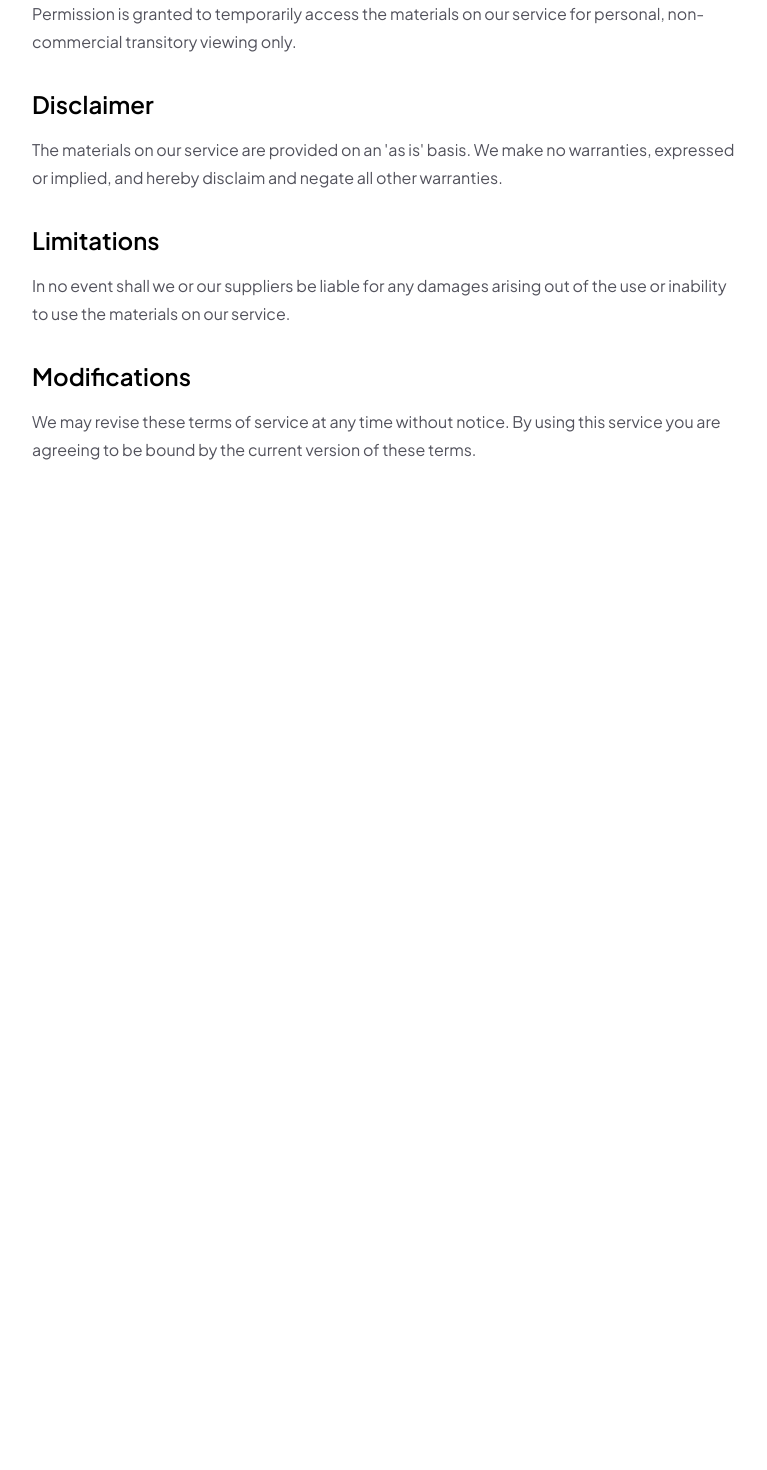
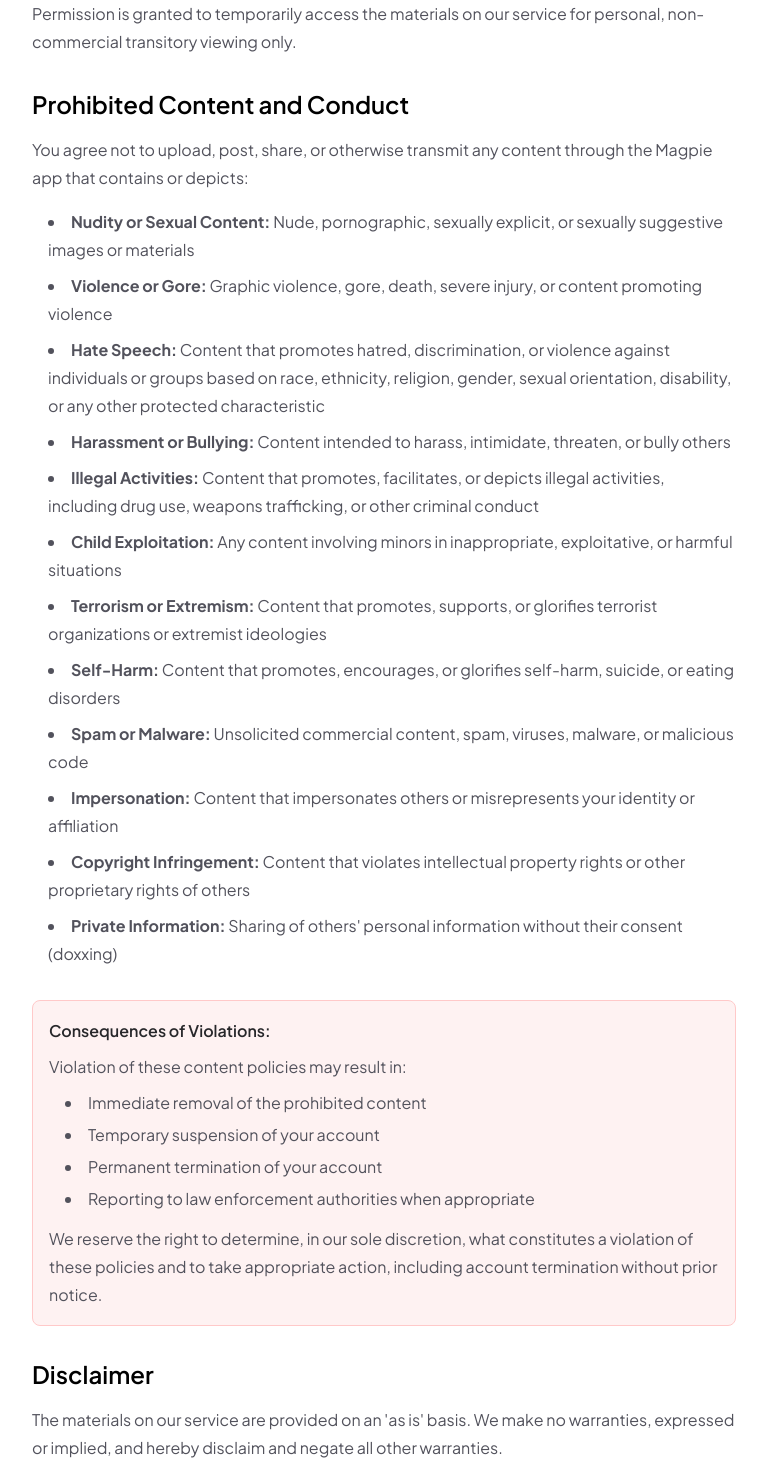
Before and after one commit to helgolabs/magpie-website, a Next.js app in the folder website/: page /terms in a window 1280 px wide. Shown: the part 320-1790 px from the top of the page, without its empty margins (256-1023 px from the left). Before the commit the page ends 848 px from the top, so only its background shows below. Built offline with nearby package versions, Linux system fonts and the light colour scheme.

Commit message:
deeplinks handling

```diff
--- /dev/null
+++ b/website/app/invite/[code]/page.tsx
@@ -0,0 +1,48 @@
+'use client';
+
+import { useEffect } from 'react';
+import { useParams } from 'next/navigation';
+
+export default function InvitePage() {
+  const params = useParams();
+  const inviteCode = params.code as string;
+
+  useEffect(() => {
+    // Try to open the app first
+    const appDeepLink = `magpie://invite?code=${inviteCode}`;
+    const playStoreLink = `https://play.google.com/store/apps/details?id=com.helgolabs.magpie`;
+
+    // Attempt to open the app
+    window.location.href = appDeepLink;
+
+    // If app doesn't open, redirect to Play Store after 2 seconds
+    const timeout = setTimeout(() => {
+      window.location.href = playStoreLink;
+    }, 2000);
+
+    return () => clearTimeout(timeout);
+  }, [inviteCode]);
+
+  return (
+    <div className="min-h-screen flex items-center justify-center bg-gray-50">
+      <div className="text-center p-8">
+        <div className="mb-6">
+          <div className="inline-block animate-spin rounded-full h-12 w-12 border-b-2 border-gray-900"></div>
+        </div>
+        <h1 className="text-2xl font-bold mb-4 text-gray-900">Opening Magpie...</h1>
+        <p className="text-gray-600 mb-4">You&apos;re being invited to join a group!</p>
+        <p className="text-sm text-gray-500">
+          If the app doesn&apos;t open automatically, you&apos;ll be redirected to the Play Store.
+        </p>
+        <div className="mt-6">
+          <a
+            href={playStoreLink}
+            className="text-blue-600 hover:text-blue-800 underline text-sm"
+          >
+            Or click here to go to the Play Store
+          </a>
+        </div>
+      </div>
+    </div>
+  );
+}
--- a/website/app/terms/page.tsx
+++ b/website/app/terms/page.tsx
@@ -33,6 +33,47 @@ export default function TermsPage() {
 
         <section className="flex flex-col gap-4">
           <h2 className="text-2xl font-semibold text-black dark:text-zinc-50">
+            Prohibited Content and Conduct
+          </h2>
+          <p className="text-base leading-7 text-zinc-600 dark:text-zinc-400">
+            You agree not to upload, post, share, or otherwise transmit any content through the Magpie app that contains or depicts:
+          </p>
+          <ul className="list-disc list-inside ml-4 text-base leading-7 text-zinc-600 dark:text-zinc-400 space-y-2">
+            <li><strong>Nudity or Sexual Content:</strong> Nude, pornographic, sexually explicit, or sexually suggestive images or materials</li>
+            <li><strong>Violence or Gore:</strong> Graphic violence, gore, death, severe injury, or content promoting violence</li>
+            <li><strong>Hate Speech:</strong> Content that promotes hatred, discrimination, or violence against individuals or groups based on race, ethnicity, religion, gender, sexual orientation, disability, or any other protected characteristic</li>
+            <li><strong>Harassment or Bullying:</strong> Content intended to harass, intimidate, threaten, or bully others</li>
+            <li><strong>Illegal Activities:</strong> Content that promotes, facilitates, or depicts illegal activities, including drug use, weapons trafficking, or other criminal conduct</li>
+            <li><strong>Child Exploitation:</strong> Any content involving minors in inappropriate, exploitative, or harmful situations</li>
+            <li><strong>Terrorism or Extremism:</strong> Content that promotes, supports, or glorifies terrorist organizations or extremist ideologies</li>
+            <li><strong>Self-Harm:</strong> Content that promotes, encourages, or glorifies self-harm, suicide, or eating disorders</li>
+            <li><strong>Spam or Malware:</strong> Unsolicited commercial content, spam, viruses, malware, or malicious code</li>
+            <li><strong>Impersonation:</strong> Content that impersonates others or misrepresents your identity or affiliation</li>
+            <li><strong>Copyright Infringement:</strong> Content that violates intellectual property rights or other proprietary rights of others</li>
+            <li><strong>Private Information:</strong> Sharing of others' personal information without their consent (doxxing)</li>
+          </ul>
+
+          <div className="mt-4 p-4 bg-red-50 dark:bg-red-900/20 rounded-lg border border-red-200 dark:border-red-800">
+            <p className="text-base leading-7 text-zinc-800 dark:text-zinc-200 font-semibold mb-2">
+              Consequences of Violations:
+            </p>
+            <p className="text-base leading-7 text-zinc-600 dark:text-zinc-400">
+              Violation of these content policies may result in:
+            </p>
+            <ul className="list-disc list-inside ml-4 text-base leading-7 text-zinc-600 dark:text-zinc-400 mt-2 space-y-1">
+              <li>Immediate removal of the prohibited content</li>
+              <li>Temporary suspension of your account</li>
+              <li>Permanent termination of your account</li>
+              <li>Reporting to law enforcement authorities when appropriate</li>
+            </ul>
+            <p className="text-base leading-7 text-zinc-600 dark:text-zinc-400 mt-3">
+              We reserve the right to determine, in our sole discretion, what constitutes a violation of these policies and to take appropriate action, including account termination without prior notice.
+            </p>
+          </div>
+        </section>
+
+        <section className="flex flex-col gap-4">
+          <h2 className="text-2xl font-semibold text-black dark:text-zinc-50">
             Disclaimer
           </h2>
           <p className="text-base leading-7 text-zinc-600 dark:text-zinc-400">
```
Also changed, not shown: website/public/.well-known/assetlinks.json (added).
